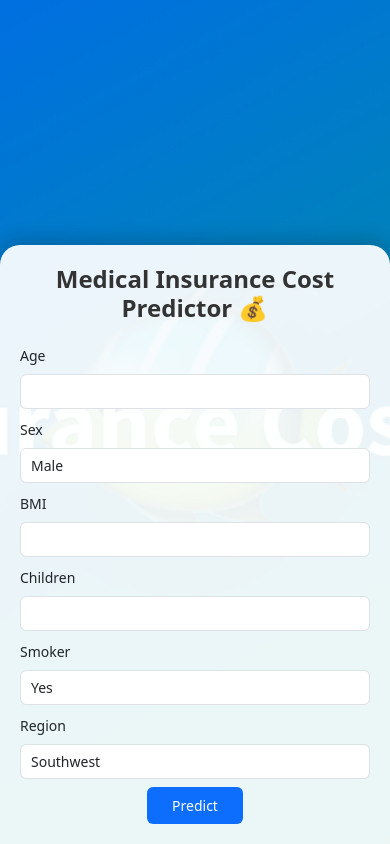
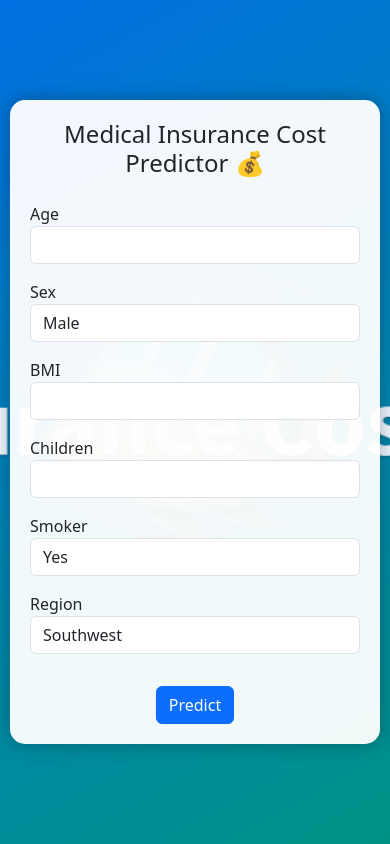
Before and after one commit to kmaha-lakshmi/Medical-insurance-price-analysis-prediction, a Flask app: page / in a window 390 px wide. Run offline with Flask 3, Linux system fonts and the light colour scheme; parts of the project's set-up code (start-up, migrations or seed data) failed here and were passed over.

Commit message:
Responsive UI and mobile fixes

```diff
--- a/templates/index.html
+++ b/templates/index.html
@@ -2,103 +2,75 @@
 <html lang="en">
 <head>
     <meta charset="UTF-8">
-    <title>Insurance Cost Prediction</title>
-    <link href="https://cdn.jsdelivr.net/npm/bootstrap@5.3.0/dist/css/bootstrap.min.css" rel="stylesheet">
+    <meta name="viewport" content="width=device-width, initial-scale=1.0">
+    <title>Insurance Cost Predictor</title>
+    <link rel="stylesheet" href="https://cdn.jsdelivr.net/npm/bootstrap@5.3.0/dist/css/bootstrap.min.css">
+
     <style>
         body {
             background-image: url("{{ url_for('static', filename='Medical_Insurance_Cost_Prediction.png') }}");
             background-size: cover;
             background-repeat: no-repeat;
-            background-attachment: fixed;
             background-position: center;
-            height: 100vh;
-            margin: 0;
+            min-height: 100vh;
             display: flex;
-            flex-direction: column;
-            justify-content: flex-end;
+            justify-content: center;
+            align-items: center;
         }
 
-        .form-card {
-            background-color: rgba(255, 255, 255, 0.92);
-            border-radius: 20px 20px 0 0;
-            padding: 20px 30px;
-            box-shadow: 0 -5px 20px rgba(0, 0, 0, 0.2);
-            max-width: 800px;
-            margin: 0 auto;
+        .form-container {
+            background-color: rgba(255, 255, 255, 0.95);
+            padding: 30px;
+            border-radius: 15px;
+            box-shadow: 0 0 20px rgba(0, 0, 0, 0.3);
+            max-width: 600px;
+            width: 100%;
         }
 
-        h2 {
-            text-align: center;
-            margin-bottom: 20px;
-            font-weight: bold;
-            color: #333;
-            font-size: 24px;
-        }
+        @media (max-width: 576px) {
+            .form-container {
+                padding: 20px;
+                margin: 10px;
+            }
 
-        .form-label {
-            font-size: 14px;
-        }
-
-        .form-control {
-            padding: 6px 10px;
-            font-size: 14px;
-        }
-
-        .btn-primary {
-            background-color: #0d6efd;
-            border: none;
-            padding: 8px 25px;
-            font-size: 14px;
-        }
-
-        .btn-primary:hover {
-            background-color: #0b5ed7;
-        }
-
-        .alert {
-            font-size: 16px;
-        }
-
-        @media (max-width: 768px) {
-            .form-card {
-                border-radius: 20px 20px 0 0;
-                padding: 20px;
+            h2 {
+                font-size: 1.5rem;
             }
         }
     </style>
 </head>
 <body>
-    <div class="form-card">
-        <h2>Medical Insurance Cost Predictor 💰</h2>
-        <form action="/predict" method="post" class="row g-2">
-            <div class="col-md-4">
-                <label class="form-label">Age</label>
+    <div class="form-container">
+        <h2 class="text-center mb-4">Medical Insurance Cost Predictor 💰</h2>
+        <form action="/predict" method="post" class="row g-3">
+            <div class="col-md-6">
+                <label>Age</label>
                 <input type="number" name="age" class="form-control" required>
             </div>
-            <div class="col-md-4">
-                <label class="form-label">Sex</label>
+            <div class="col-md-6">
+                <label>Sex</label>
                 <select name="sex" class="form-control">
                     <option value="1">Male</option>
                     <option value="0">Female</option>
                 </select>
             </div>
-            <div class="col-md-4">
-                <label class="form-label">BMI</label>
+            <div class="col-md-6">
+                <label>BMI</label>
                 <input type="text" name="bmi" class="form-control" required>
             </div>
-            <div class="col-md-4">
-                <label class="form-label">Children</label>
+            <div class="col-md-6">
+                <label>Children</label>
                 <input type="number" name="children" class="form-control" required>
             </div>
-            <div class="col-md-4">
-                <label class="form-label">Smoker</label>
+            <div class="col-md-6">
+                <label>Smoker</label>
                 <select name="smoker" class="form-control">
                     <option value="1">Yes</option>
                     <option value="0">No</option>
                 </select>
             </div>
-            <div class="col-md-4">
-                <label class="form-label">Region</label>
+            <div class="col-md-6">
+                <label>Region</label>
                 <select name="region" class="form-control">
                     <option value="0">Southwest</option>
                     <option value="1">Southeast</option>
@@ -106,19 +78,17 @@
                     <option value="3">Northeast</option>
                 </select>
             </div>
-            <div class="col-12 text-center mt-2">
-                <button type="submit" class="btn btn-primary">Predict</button>
+            <div class="col-12 text-center">
+                <button type="submit" class="btn btn-primary mt-3">Predict</button>
             </div>
         </form>
+
         {% if prediction %}
-            <div class="alert alert-success mt-3 text-center">
-            <h4>Predicted Medical Insurance Cost: ₹{{ prediction }}</h4>
-            </div>
-            <div class="text-center mt-3">
-               <a href="/" class="btn btn-outline-primary">Enter New Details</a>
-             </div>
-   {% endif %}
-
+        <div class="alert alert-success mt-4 text-center">
+            <h5>Predicted Medical Insurance Cost: ₹{{ prediction }}</h5>
+            <a href="/" class="btn btn-outline-secondary mt-2">Enter New Details</a>
+        </div>
+        {% endif %}
     </div>
 </body>
 </html>
```
